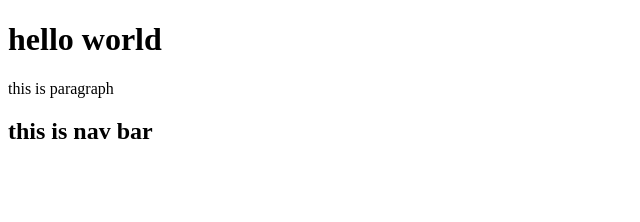
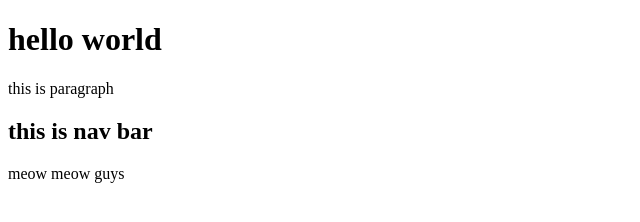
Before and after one commit to pramisha618-cloud/okgit, a plain HTML site: page index.html in a window 1280 px wide. Shown: the whole page, without its empty margins (0-640 px from the left). Drawn offline with Linux system fonts and the light colour scheme.

Commit message:
Add new paragraph with text 'meow meow guys'

```diff
--- a/index.html
+++ b/index.html
@@ -11,6 +11,7 @@
     <h1>hello world</h1>
     <p>this is paragraph</p>
     <h2>this is nav bar</h2>
+<p>meow meow guys</p>
 </body>
 
 </html>
```
